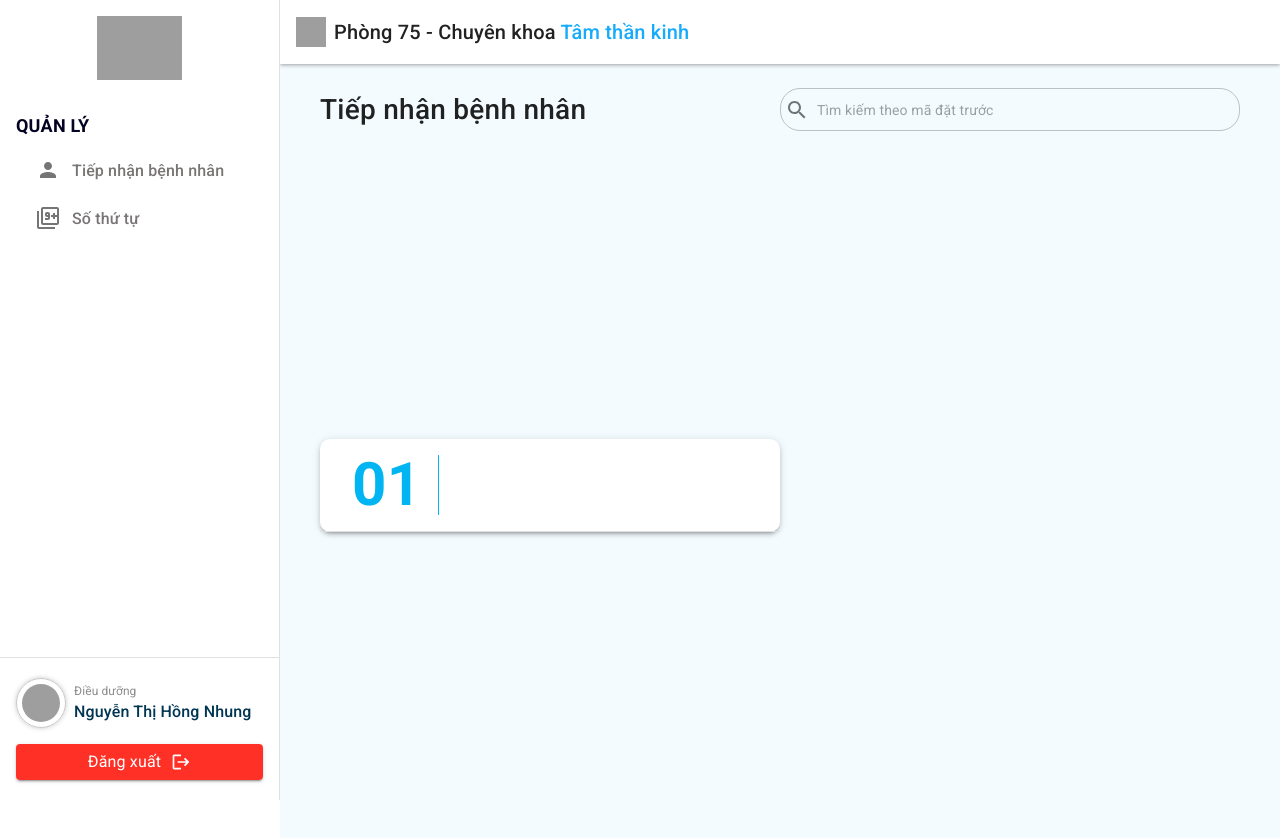
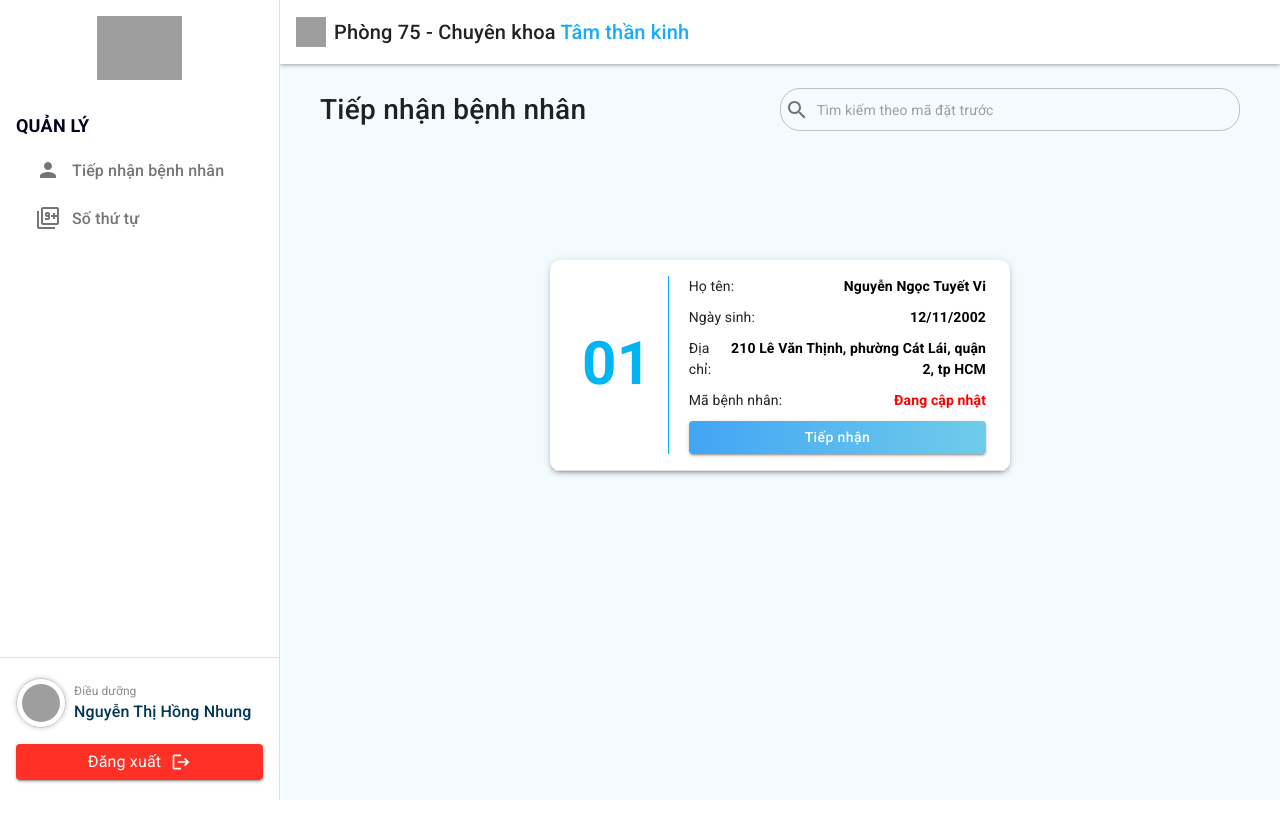
Before and after one commit to MinhTuMTN/TheDuckHospital, a React (Create React App) app in the folder the-duck-hospital-ui/: page /nurse-room/receiving-patients in a window 1280 px wide. Shown: the top 838 px of the page. After the commit the page ends 800 px from the top, so only its background shows below. Built offline with nearby package versions, Linux system fonts and the light colour scheme; grey boxes are pictures that could not be loaded.

Commit message:
ReceivingPatients Nurse room 100%

```diff
--- a/the-duck-hospital-ui/src/pages/Nurse/ReceivingPatients.jsx
+++ b/the-duck-hospital-ui/src/pages/Nurse/ReceivingPatients.jsx
@@ -1,9 +1,9 @@
 import { useTheme } from "@emotion/react";
 import styled from "@emotion/styled";
+import { Search } from "@mui/icons-material";
 import {
   Box,
   Grid,
-  IconButton,
   InputAdornment,
   Paper,
   Stack,
@@ -12,7 +12,6 @@ import {
   useMediaQuery,
 } from "@mui/material";
 import React from "react";
-import { Search } from "@mui/icons-material";
 import ReceivingPatientsItem from "./ReceivingPatientsItem";
 
 const SearchTextField = styled(TextField)(({ theme }) => ({}));
@@ -28,10 +27,12 @@ function ReceivingPatients(props) {
         py: 3,
         px: isFullScreen ? 5 : 3,
         backgroundColor: "#f4fbff",
-        height: "100vh",
+        height: "calc(100vh - 64px)",
+        display: "flex",
+        flexDirection: "column",
       }}
     >
-      <Grid item xs={12}>
+      <Grid item flex={1}>
         <Stack
           direction={"row"}
           justifyContent={"space-between"}
@@ -65,17 +66,22 @@ function ReceivingPatients(props) {
           />
         </Stack>
       </Grid>
-      <Grid item xs={12} md={6}>
+      <Grid item flex={3}>
         <Stack
           component={Paper}
           elevation={3}
           sx={{
             borderRadius: "10px",
+            width: "50%",
+            justifyContent: "center",
+            display: "flex",
+            margin: "0 auto",
           }}
         >
           <Box
             sx={{
-              paddingX: 4,
+              paddingLeft: 4,
+              paddingRight: 3,
               paddingY: 2,
               borderRadius: "10px 10px 0 0 ",
               borderBottom: "1px solid #e0e0e0",
--- a/the-duck-hospital-ui/src/pages/Nurse/ReceivingPatientsItem.jsx
+++ b/the-duck-hospital-ui/src/pages/Nurse/ReceivingPatientsItem.jsx
@@ -1,10 +1,52 @@
-import { Stack, Typography } from "@mui/material";
+import {
+  Box,
+  Button,
+  Dialog,
+  DialogActions,
+  DialogContent,
+  DialogTitle,
+  IconButton,
+  InputAdornment,
+  Stack,
+  TextField,
+  Typography,
+} from "@mui/material";
 import React from "react";
-
+import CustomLi from "../../components/Customer/BookingItemPage/CustomLi";
+import styled from "@emotion/styled";
+import CloseIcon from "@mui/icons-material/Close";
+import HelpOutlineIcon from "@mui/icons-material/HelpOutline";
+import { Search } from "@mui/icons-material";
+const BootstrapDialog = styled(Dialog)(({ theme }) => ({
+  "& .MuiDialogContent-root": {
+    padding: theme.spacing(2),
+  },
+  "& .MuiDialogActions-root": {
+    padding: theme.spacing(1),
+  },
+}));
+const CustomTypography = styled(Typography)(({ theme }) => ({
+  fontWeight: "400 !important",
+  fontSize: "16px",
+}));
+const CustomTextField = styled(TextField)(({ theme }) => ({
+  "& .MuiOutlinedInput-root": {
+    padding: "11px 8px",
+  },
+}));
 const medicalBill = {
   queueNumber: 1,
+  patientName: "Nguyễn Ngọc Tuyết Vi",
+  patientDob: "12/11/2002",
+  patientAddress: "210 Lê Văn Thịnh, phường Cát Lái, quận 2, tp HCM",
+  patientId: "Đang cập nhật",
 };
 function ReceivingPatientsItem(props) {
+  const [open, setOpen] = React.useState(false);
+  const [searchString, setSearchString] = React.useState("....");
+  const handlePopupClose = () => {
+    setOpen(false);
+  };
   return (
     <Stack direction={"row"} alignItems={"center"}>
       <Typography
@@ -17,15 +59,255 @@ function ReceivingPatientsItem(props) {
           paddingBottom: "20px",
           lineHeight: "1.3rem",
           paddingRight: 2,
-
-          borderRight: "1px solid #00b5f1",
         }}
       >
         {medicalBill.queueNumber < 10
           ? "0" + medicalBill.queueNumber
           : medicalBill.queueNumber}
       </Typography>
-      <Stack spacing={1} direction={"column"}></Stack>
+      <Stack
+        direction={"column"}
+        sx={{
+          width: "100%",
+        }}
+      >
+        <ul
+          style={{
+            width: "100%",
+            borderLeft: "1px solid #00b5f1",
+            paddingLeft: "20px",
+          }}
+        >
+          <CustomLi lableName="Họ tên:" value="Nguyễn Ngọc Tuyết Vi" />
+          <CustomLi lableName="Ngày sinh:" value="12/11/2002" />
+          <CustomLi
+            lableName="Địa chỉ:"
+            value="210 Lê Văn Thịnh, phường Cát Lái, quận 2, tp HCM"
+          />
+          <CustomLi
+            lableName="Mã bệnh nhân:"
+            value="Đang cập nhật"
+            color="red"
+          />
+          <li
+            style={{
+              width: "100%",
+              display: "flex",
+              justifyContent: "flex-end",
+              marginTop: "10px",
+            }}
+          >
+            <Button
+              fullWidth
+              size="small"
+              variant="contained"
+              sx={{
+                textTransform: "none",
+                fontSize: "14px",
+                backgroundImage: "linear-gradient(to right, #42a5f5, #6fccea)",
+                color: "#fff", // Màu chữ
+                "&:hover": {
+                  backgroundImage:
+                    "linear-gradient(to right, #42a5f5, #6fccea)",
+                },
+              }}
+              onClick={() => setOpen(true)}
+            >
+              Tiếp nhận
+            </Button>
+          </li>
+        </ul>
+      </Stack>
+      {medicalBill.patientId === "Đang cập nhật" ? (
+        <>
+          <BootstrapDialog
+            open={open}
+            onClose={handlePopupClose}
+            aria-labelledby="customized-dialog-title"
+            maxWidth="xs"
+          >
+            <DialogTitle
+              sx={{ m: 0, p: 2 }}
+              id="customized-dialog-title"
+              style={{
+                display: "flex",
+                alignItems: "center",
+              }}
+              component={"div"}
+            >
+              <HelpOutlineIcon
+                sx={{
+                  fontSize: "20px",
+                }}
+              />{" "}
+              <Typography
+                variant="h5"
+                sx={{
+                  marginLeft: "5px",
+                  fontWeight: "500",
+                  fontSize: "20px",
+                }}
+              >
+                Tìm mã bệnh nhân
+              </Typography>
+            </DialogTitle>
+            <IconButton
+              aria-label="close"
+              onClick={handlePopupClose}
+              sx={{
+                position: "absolute",
+                right: 8,
+                top: 8,
+                color: "text.secondary",
+              }}
+            >
+              <CloseIcon />
+            </IconButton>
+            <DialogContent dividers>
+              <CustomTypography
+                variant="body1"
+                style={{
+                  color: "#12263f",
+                  textAlign: "left",
+                  marginBottom: "8px",
+                }}
+              >
+                * Tìm theo số CMND/CCCD
+              </CustomTypography>
+              <Stack direction={"row"} spacing={1} alignItems={"center"}>
+                <CustomTextField
+                  size="medium"
+                  variant="outlined"
+                  id="outlined-basic"
+                  fullWidth
+                  required
+                  placeholder="Nhập số CCCD/CMND"
+                  onChange={(e) => e.target.value}
+                  sx={{
+                    minWidth: "250px",
+                    "& input": {
+                      // Sửa cú pháp CSS cho InputBase-input
+                      fontSize: "14px",
+                      padding: "10px 8px",
+                    },
+                  }}
+                  InputProps={{
+                    startAdornment: (
+                      <InputAdornment position="end">
+                        <Search />
+                      </InputAdornment>
+                    ),
+                    style: { fontSize: 14, padding: "10px 4px" },
+                  }}
+                />
+                <Button
+                  variant="contained"
+                  sx={{
+                    width: "100px",
+                    padding: "8px 0",
+                    fontSize: "14px",
+                  }}
+                >
+                  Tìm
+                </Button>
+              </Stack>
+              <Box sx={{ height: 1, mt: 1.5 }}>
+                {searchString !== "" ? (
+                  <>
+                    <Typography>Mã bệnh nhân cần tìm là: </Typography>
+                    <span style={{ color: "#f81f1f", fontWeight: "bold" }}>
+                      BN2039183 - Nguyễn Ngọc Tuyết Vi
+                    </span>
+                  </>
+                ) : (
+                  <>
+                    <Typography>
+                      Không tìm thấy mã bệnh nhân tương ứng.
+                    </Typography>
+                    <Typography>
+                      Nhấp vào nút{" "}
+                      <span style={{ color: "#02b10d", fontWeight: "bold" }}>
+                        "Tiếp nhận"
+                      </span>{" "}
+                      để tiếp nhận bệnh nhân.
+                    </Typography>
+                  </>
+                )}
+              </Box>
+            </DialogContent>
+            <DialogActions>
+              <Button autoFocus sx={{ color: "#5aafff" }}>
+                Tiếp nhận
+              </Button>
+            </DialogActions>
+          </BootstrapDialog>
+        </>
+      ) : (
+        <>
+          <BootstrapDialog
+            open={open}
+            onClose={handlePopupClose}
+            aria-labelledby="customized-dialog-title"
+            maxWidth="xs"
+          >
+            <DialogTitle
+              sx={{ m: 0, p: 2 }}
+              id="customized-dialog-title"
+              style={{
+                display: "flex",
+                alignItems: "center",
+              }}
+            >
+              <HelpOutlineIcon
+                sx={{
+                  fontSize: "20px",
+                }}
+              />{" "}
+              <Typography
+                variant="h5"
+                sx={{
+                  marginLeft: "5px",
+                  fontWeight: "500",
+                  fontSize: "20px",
+                }}
+              >
+                Xác nhận
+              </Typography>
+            </DialogTitle>
+            <IconButton
+              aria-label="close"
+              onClick={handlePopupClose}
+              sx={{
+                position: "absolute",
+                right: 8,
+                top: 8,
+                color: "text.secondary",
+              }}
+            >
+              <CloseIcon />
+            </IconButton>
+            <DialogContent dividers>
+              <Typography gutterBottom textAlign={"justify"}>
+                Bạn có chắc chắn muốn tiếp nhận bệnh nhân có mã bệnh nhân{" "}
+                <span
+                  style={{
+                    color: "#f81f1f",
+                    fontWeight: "bold",
+                  }}
+                >
+                  BN2039183
+                </span>{" "}
+                này không?
+              </Typography>
+            </DialogContent>
+            <DialogActions>
+              <Button autoFocus sx={{ color: "#5aafff" }}>
+                Tiếp nhận
+              </Button>
+            </DialogActions>
+          </BootstrapDialog>
+        </>
+      )}
     </Stack>
   );
 }
```
